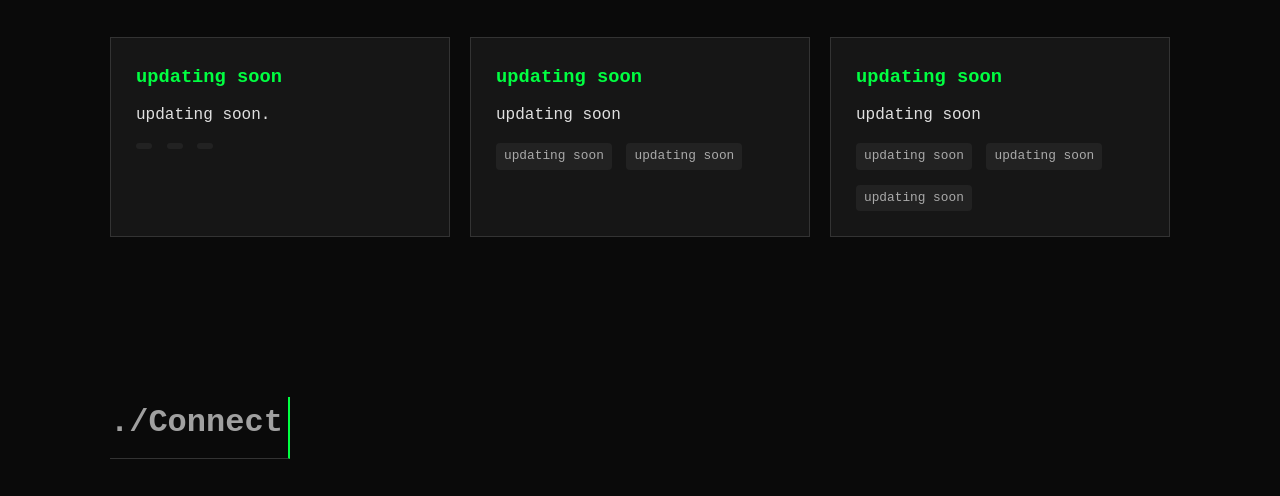
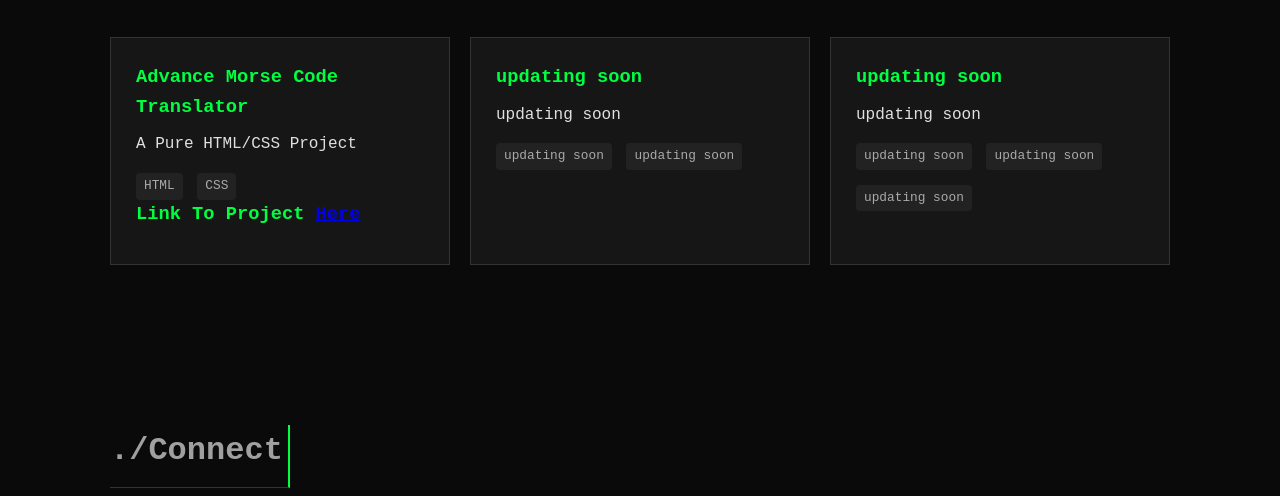
Before and after one commit to harshks908/harshks908.github.io, a plain HTML site: page index.html in a window 1280 px wide. Shown: the part 945-1441 px from the top of the page. Drawn offline with Linux system fonts and the light colour scheme.

Commit message:
Update index.html

```diff
--- a/index.html
+++ b/index.html
@@ -38,13 +38,16 @@
             <h2 class="section-title">./Projects</h2>
             <div class="project-grid">
                 <div class="card">
-                    <h3>updating soon </h3>
-                    <p>updating soon.</p>
+                    <h3>Advance Morse Code Translator </h3>
+                    <p>A Pure HTML/CSS Project</p>
                     <div class="tags">
-                        <span></span>
-                        <span></span>
-                        <span></span>
+                        <span>HTML</span>
+                        <span>CSS</span>
+
                     </div>
+                    <h3> Link To Project
+                        <a href="https://harshks908.github.io/morce.github.io/" target="_blank">Here</a>
+                    </h3>
                 </div>
 
                 <div class="card">
```
